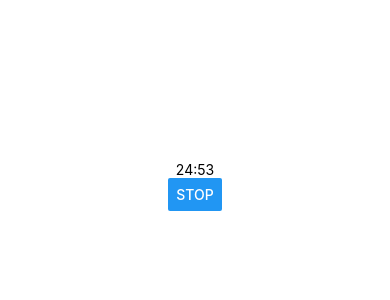
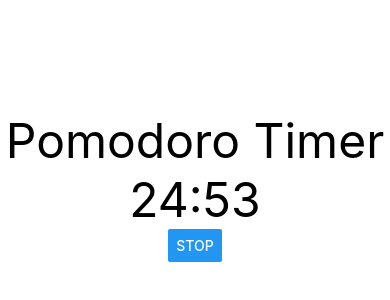
Before and after one commit to nmawungwe/pomodoro_technique, a React Native app: screen / in a window 390 px wide. Shown: the part 236-536 px from the top of the page. Built offline with nearby package versions, Linux system fonts and the light colour scheme.

Commit message:
finished the skeleton of the Pomodoro Timer :)

```diff
--- a/App.js
+++ b/App.js
@@ -2,6 +2,14 @@ import { StatusBar } from 'expo-status-bar';
 import React from 'react';
 import { render } from 'react-dom';
 import { StyleSheet, Text, View, Button, Alert, Vibration} from 'react-native';
+
+const Title = (props) => {
+  return(
+          <View>
+                <Text style={styles.gen_font}>{props.title}</Text>
+          </View>
+  )
+}
 
 
 
@@ -68,7 +76,7 @@ class Counter extends React.Component {
   render(){
             return (
               <View>
-                <Text>{this.state.display_timer.m}:{this.state.display_timer.s}</Text>
+                <Text style={styles.gen_font}>{this.state.display_timer.m}:{this.state.display_timer.s}</Text>
               </View>
               )
           }
@@ -88,20 +96,19 @@ export default class App extends React.Component {
     startCounter: !prevState.startCounter
   }))
 
+  // pause = () => {
+  //   Alert.alert('This is going to be a pause button')
+  // }
 
-  pause = () => {
-    Alert.alert('This is going to be a pause button')
-  }
-
-  stop = () => {
-      Alert.alert('This is going to be a stop button')
-  }
-
+  // stop = () => {
+  //     Alert.alert('This is going to be a stop button')
+  // }
 
 render(){
           if(this.state.startCounter){
               return (
                       <View style={styles.container}>
+                        <Title title={"Pomodoro Timer"}/>
                         <Counter />
                           <View style={styles.buttonContainer}>
                             <Button
@@ -114,6 +121,7 @@ export default class App extends React.Component {
           } else {
                     return (
                         <View style={styles.container}>
+                          <Title title={"Pomodoro Timer"}/>
                           <View style={styles.buttonContainer}>
                               <Button
                                 title="Start"
@@ -137,5 +145,8 @@ const styles = StyleSheet.create({
   buttonContainer: {
     flexDirection: 'row',
     alignItems: 'center',
+  },
+  gen_font: {
+    fontSize: 48,
   }
 });
```
Lines whose indentation alone changed are shown as unchanged.
